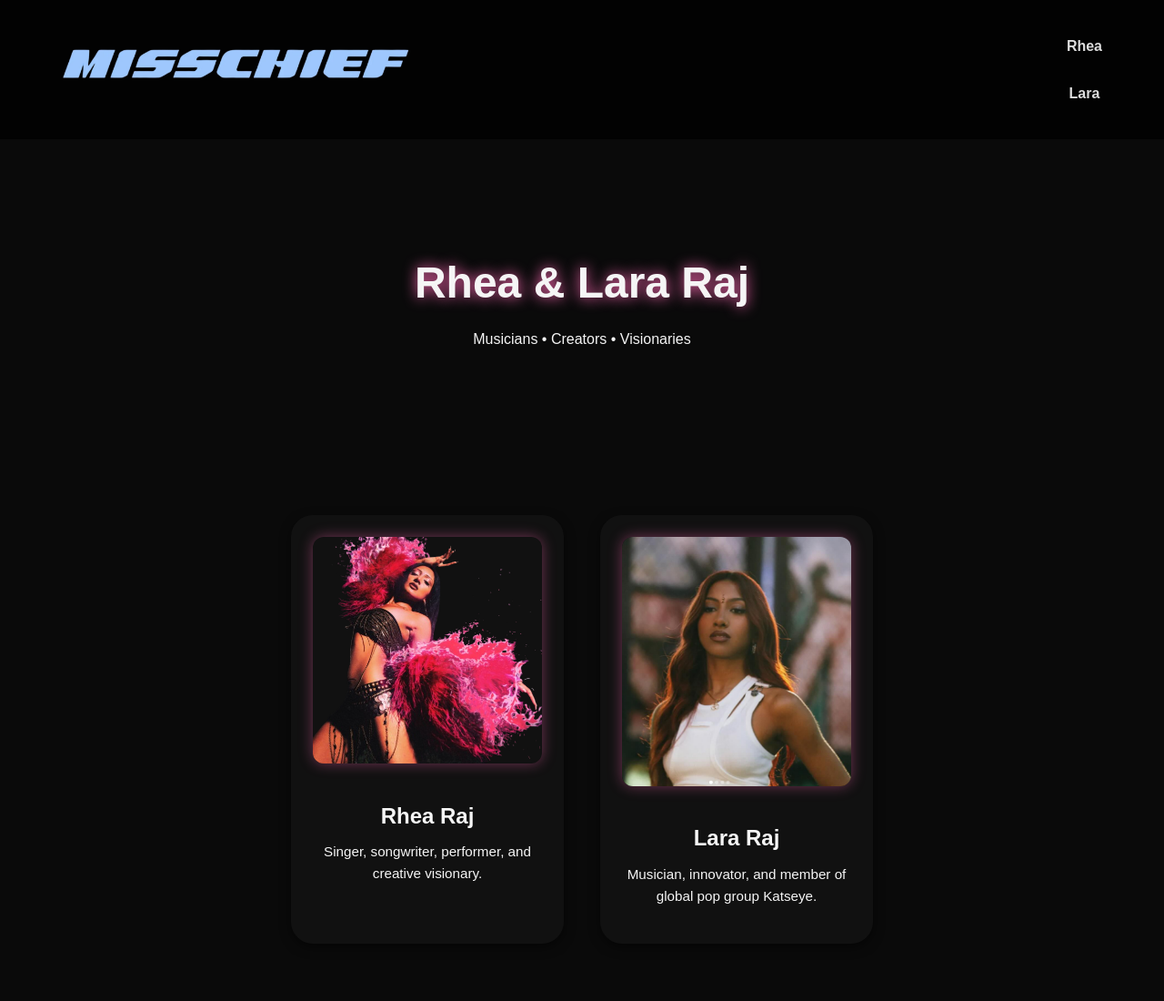
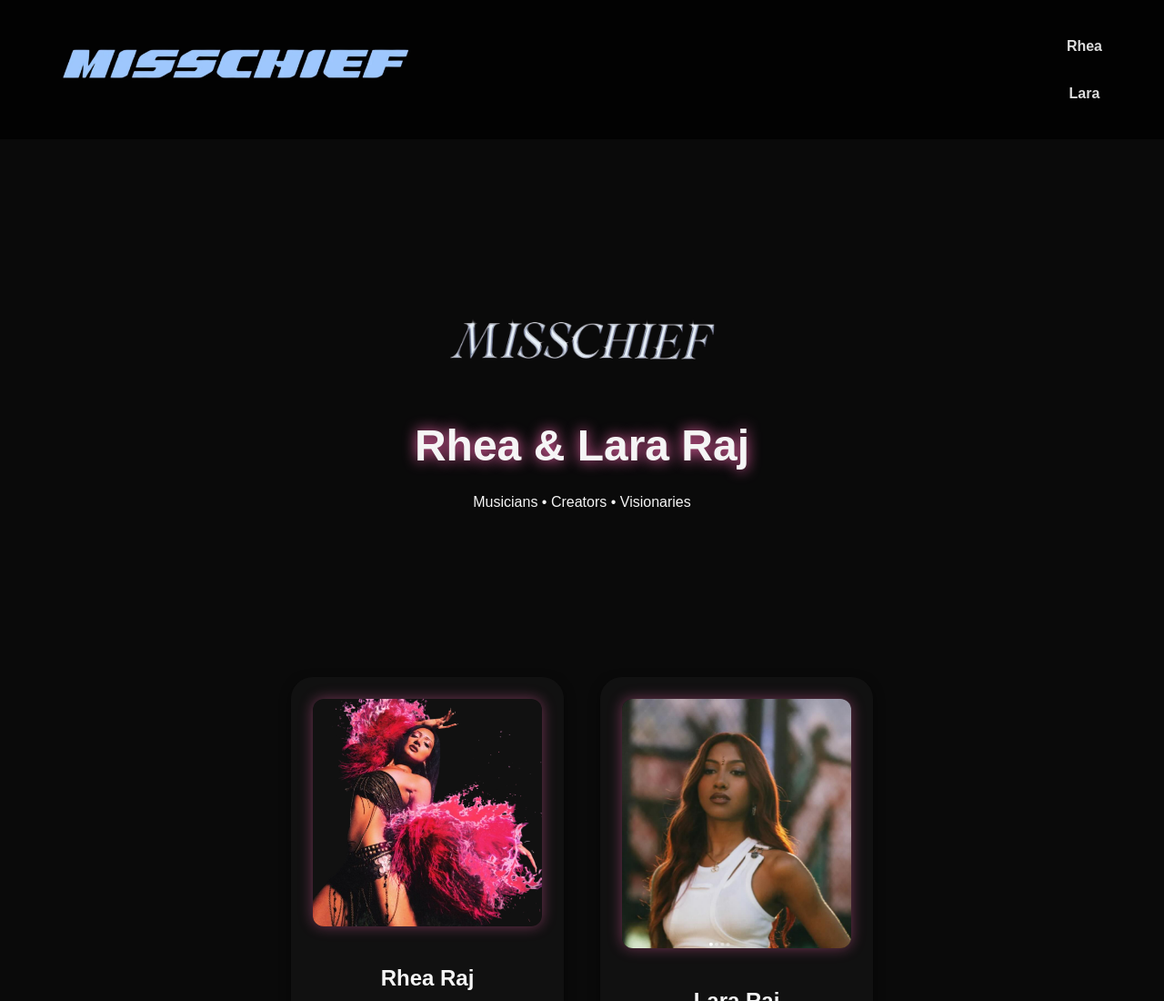
Before and after one commit to EmeraldKingg/misschief-records, a plain HTML site: page index.html in a window 1280 px wide. Shown: the top 1100 px of the page at 91% size. Drawn offline with Linux system fonts and the light colour scheme.

Commit message:
git add . git commit -m "Initial commit: Added MISSCHIEF webpage design files"

```diff
--- a/index.html
+++ b/index.html
@@ -22,6 +22,7 @@
   </header>
 
   <section class="hero">
+    <img src="download.png" alt="MISSCHIEF Logo" class="hero-logo">
     <h1>Rhea & Lara Raj</h1>
     <p>Musicians • Creators • Visionaries</p>
   </section>
--- a/style.css
+++ b/style.css
@@ -106,6 +106,33 @@ body {
   background: #121212;
   color: #fff;
   line-height: 1.6;
+}
+.hero {
+  text-align: center;
+  margin-top: 60px; /* adjust as needed */
+}
+
+.hero-logo {
+  width: 300px; /* adjust to fit */
+  max-width: 80%;
+  margin-bottom: 20px;
+  animation: fadeInDown 1s ease-out;
+}
+
+h1 {
+  font-size: 3rem;
+  margin-top: 10px;
+}
+
+@keyframes fadeInDown {
+  from {
+    opacity: 0;
+    transform: translateY(-20px);
+  }
+  to {
+    opacity: 1;
+    transform: translateY(0);
+  }
 }
 
 
```
